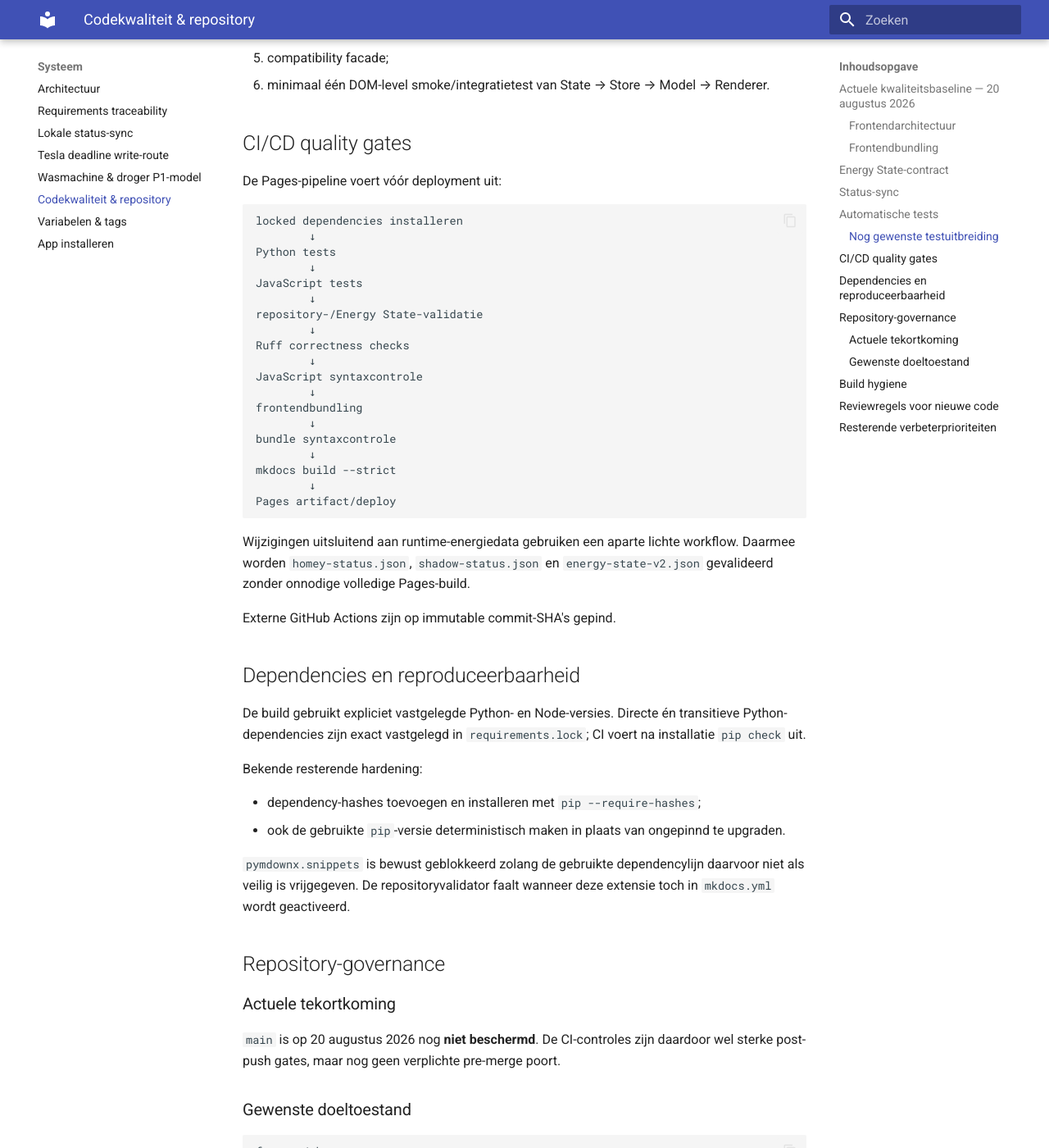
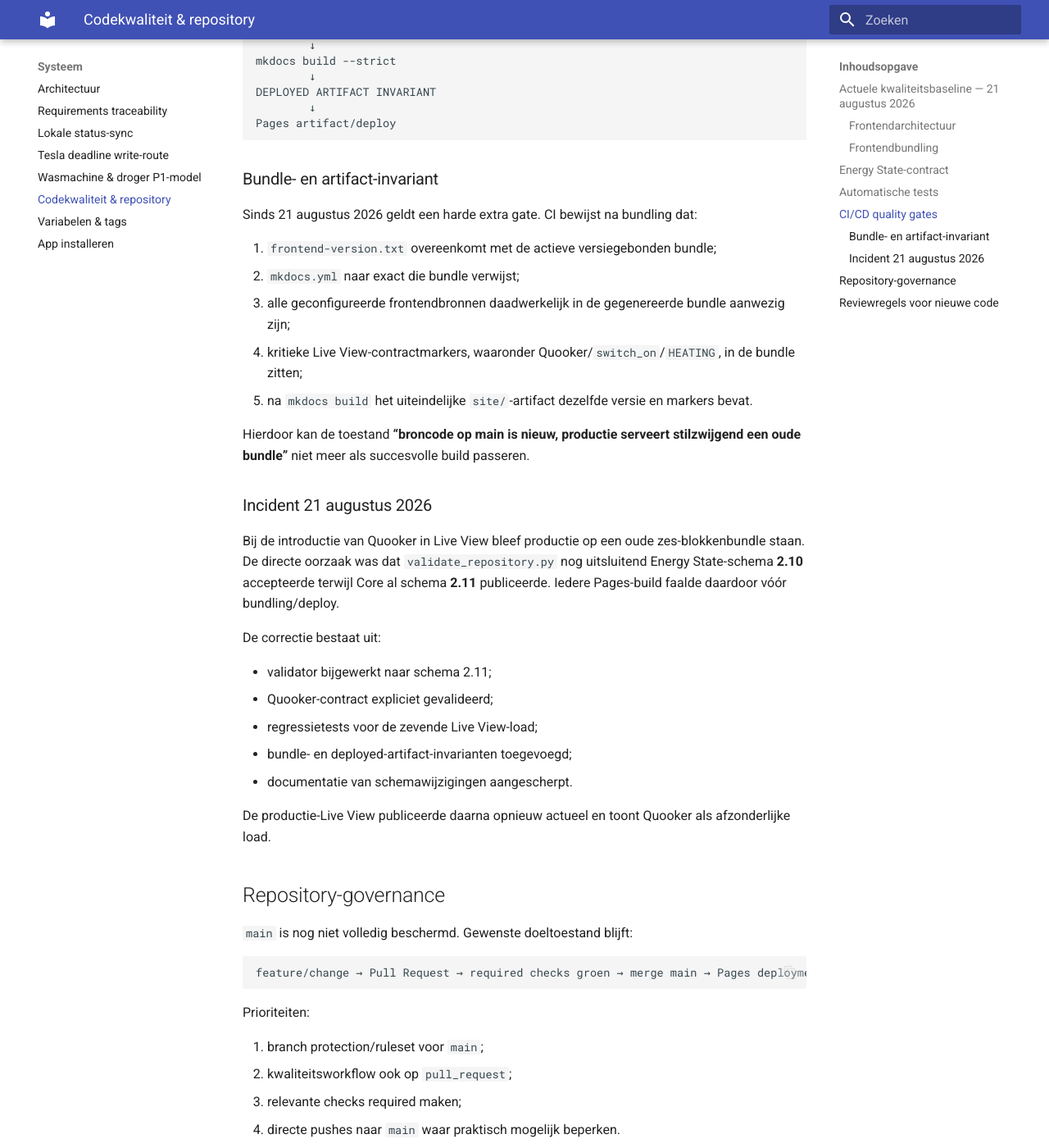
Before and after one commit to OnsKasteeltje/homey-energy-manual, an MkDocs documentation site: the page built from docs/codekwaliteit.md, in a window 1280 px wide and 1400 px high, scrolled down 2840 px. Shown: the whole window at 82% size. Built offline with MkDocs 1.6.1 and Material for MkDocs 9.7.7, drawn with Linux system fonts in a browser that asks for light colours; some of the changed text lies outside the part shown.

Commit message:
docs: update CI contract and deploy regression safeguards

````diff
--- a/docs/codekwaliteit.md
+++ b/docs/codekwaliteit.md
@@ -2,7 +2,7 @@
 
 Deze pagina beschrijft de actuele software-engineeringbaseline van de Homey Energy Manual / Energy Core v2-repository. De regels hieronder gelden naast de functionele architectuurregels in **Architectuur** en veranderen niets aan de fysieke Homey-Control-policy.
 
-## Actuele kwaliteitsbaseline — 20 augustus 2026
+## Actuele kwaliteitsbaseline — 21 augustus 2026
 
 De repository is stapsgewijs gehard op onderhoudbaarheid, testbaarheid, reproduceerbaarheid en fail-safe gedrag.
 
@@ -28,9 +28,10 @@ Belangrijke regels:
 - Business-/energielogica hoort in het model of de normalisatielaag, niet als DOM-correctie achteraf.
 - De Live Energy-renderer tekent het voorberekende view-model en hoort geen nieuwe energiebalansregels te introduceren.
 - De actieve vermogensdrempel is **>20 W**; 20 W of lager wordt niet als actieve energiestroom weergegeven.
-- Onbekend apparaatvermogen wordt niet geschat. Een apparaat kan statusmatig actief zijn terwijl het afzonderlijke vermogen onbekend blijft.
+- Onbekend apparaatvermogen wordt niet geschat.
 - `Overig` is een residuele meetcategorie na aftrek van bekende/gemeten belastingen en wordt nooit negatief weergegeven.
 - P1/netmeting blijft leidend voor de elektrische woningbalans.
+- Quooker is een first-class Live View-load: switchstatus bepaalt OFF/ON_IDLE; P1/L3 bepaalt alleen HEATING en het gemeten vermogen.
 
 ### Frontendbundling
 
@@ -45,7 +46,13 @@ Historische bronversies mogen voor rollback in Git blijven, maar alleen de expli
 De actuele websiteadapter en repositoryvalidator accepteren expliciet:
 
 ```text
-schema_version = 2.10
+schema_version = 2.11
+```
+
+Voor `loads.quooker` zijn minimaal `active`, `switch_on`, `power_w`, `status`, `source` en `fresh` verplicht. De actuele bron is:
+
+```text
+source = HOMEY_SWITCH_PLUS_P1_L3
 ```
 
 Een snapshot wordt alleen als geldig behandeld wanneer de verplichte secties aanwezig zijn en:
@@ -54,45 +61,24 @@ Een snapshot wordt alleen als geldig behandeld wanneer de verplichte secties aan
 state_revision = decision_revision = shadow_revision
 ```
 
-Een onbekende toekomstige `2.x`-versie wordt dus niet automatisch als compatibel beschouwd.
+Een onbekende toekomstige `2.x`-versie wordt niet automatisch als compatibel beschouwd. Een schemawijziging in Core moet daarom **atomair** worden doorgevoerd in publisher, adapter, fixtures/tests, repositoryvalidator en documentatie.
 
-Bij een fetch-, HTTP-, parsing- of contractfout blijft de laatste geldige snapshot beschikbaar als fallback. De frontend publiceert afzonderlijke state-, error- en stale-signalen zodat consumers geen fouttoestand uit impliciete globale state hoeven af te leiden.
-
-## Status-sync
-
-De lokale statusbuilder behandelt ontbrekende of ongeldige Homey-bronnen fail-safe:
-
-- `sync_ok` wordt uit de werkelijke bronstatus berekend en staat niet standaard op `true`;
-- ontbrekende brondata leidt tot `unknown` waar geen betrouwbare conclusie mogelijk is;
-- booleans worden expliciet genormaliseerd en niet via een generieke truthy/falsy-conversie geïnterpreteerd;
-- website/statusverwerking voegt geen extra Homey-devicepolling toe.
+Bij een fetch-, HTTP-, parsing- of contractfout blijft de laatste geldige snapshot beschikbaar als fallback.
 
 ## Automatische tests
 
-De repository bevat Python- en JavaScript-tests die vóór een Pages-deployment worden uitgevoerd.
-
-De huidige kernset controleert onder meer:
+De repository bevat Python- en JavaScript-tests die vóór een Pages-deployment worden uitgevoerd. De kernset controleert onder meer:
 
 - 20 W standby-/actiefgrens;
 - netimport versus netexport;
 - batterij laden versus ontladen;
-- prioriteit van gemeten/afgeleide huislastbronnen;
 - `Overig` als niet-negatief residu;
-- onbekend versus gemeten wasmachine-/drogervermogen;
 - Quatt + CV hybride classificatie;
-- `EnergyStore` state/error-publicatie en unsubscribe;
+- Quooker als zevende Live View-consument;
+- Quooker `ON_IDLE` zonder actieve energiestroom;
+- Quooker `HEATING` met gemeten vermogen en correcte aftrek uit `Overig`;
+- `EnergyStore` state/error-publicatie;
 - repository- en Energy State-contractvalidatie.
-
-### Nog gewenste testuitbreiding
-
-De volgende uitbreiding heeft prioriteit:
-
-1. adaptertests voor schemaacceptatie en schema-afwijzing;
-2. revision-mismatch;
-3. stale state en stale heartbeat;
-4. fetch/HTTP failure met behoud van laatste geldige snapshot;
-5. compatibility facade;
-6. minimaal één DOM-level smoke/integratietest van State → Store → Model → Renderer.
 
 ## CI/CD quality gates
 
@@ -101,108 +87,76 @@ De Pages-pipeline voert vóór deployment uit:
 ```text
 locked dependencies installeren
         ↓
-Python tests
-        ↓
-JavaScript tests
+Python + JavaScript tests
         ↓
 repository-/Energy State-validatie
         ↓
-Ruff correctness checks
-        ↓
-JavaScript syntaxcontrole
+Ruff + JavaScript syntaxcontrole
         ↓
 frontendbundling
         ↓
-bundle syntaxcontrole
+GENERATED BUNDLE INVARIANT
         ↓
 mkdocs build --strict
+        ↓
+DEPLOYED ARTIFACT INVARIANT
         ↓
 Pages artifact/deploy
 ```
 
-Wijzigingen uitsluitend aan runtime-energiedata gebruiken een aparte lichte workflow. Daarmee worden `homey-status.json`, `shadow-status.json` en `energy-state-v2.json` gevalideerd zonder onnodige volledige Pages-build.
+### Bundle- en artifact-invariant
 
-Externe GitHub Actions zijn op immutable commit-SHA's gepind.
+Sinds 21 augustus 2026 geldt een harde extra gate. CI bewijst na bundling dat:
 
-## Dependencies en reproduceerbaarheid
+1. `frontend-version.txt` overeenkomt met de actieve versiegebonden bundle;
+2. `mkdocs.yml` naar exact die bundle verwijst;
+3. alle geconfigureerde frontendbronnen daadwerkelijk in de gegenereerde bundle aanwezig zijn;
+4. kritieke Live View-contractmarkers, waaronder Quooker/`switch_on`/`HEATING`, in de bundle zitten;
+5. na `mkdocs build` het uiteindelijke `site/`-artifact dezelfde versie en markers bevat.
 
-De build gebruikt expliciet vastgelegde Python- en Node-versies. Directe én transitieve Python-dependencies zijn exact vastgelegd in `requirements.lock`; CI voert na installatie `pip check` uit.
+Hierdoor kan de toestand **“broncode op main is nieuw, productie serveert stilzwijgend een oude bundle”** niet meer als succesvolle build passeren.
 
-Bekende resterende hardening:
+### Incident 21 augustus 2026
 
-- dependency-hashes toevoegen en installeren met `pip --require-hashes`;
-- ook de gebruikte `pip`-versie deterministisch maken in plaats van ongepinnd te upgraden.
+Bij de introductie van Quooker in Live View bleef productie op een oude zes-blokkenbundle staan. De directe oorzaak was dat `validate_repository.py` nog uitsluitend Energy State-schema **2.10** accepteerde terwijl Core al schema **2.11** publiceerde. Iedere Pages-build faalde daardoor vóór bundling/deploy.
 
-`pymdownx.snippets` is bewust geblokkeerd zolang de gebruikte dependencylijn daarvoor niet als veilig is vrijgegeven. De repositoryvalidator faalt wanneer deze extensie toch in `mkdocs.yml` wordt geactiveerd.
+De correctie bestaat uit:
+
+- validator bijgewerkt naar schema 2.11;
+- Quooker-contract expliciet gevalideerd;
+- regressietests voor de zevende Live View-load;
+- bundle- en deployed-artifact-invarianten toegevoegd;
+- documentatie van schemawijzigingen aangescherpt.
+
+De productie-Live View publiceerde daarna opnieuw actueel en toont Quooker als afzonderlijke load.
 
 ## Repository-governance
 
-### Actuele tekortkoming
-
-`main` is op 20 augustus 2026 nog **niet beschermd**. De CI-controles zijn daardoor wel sterke post-push gates, maar nog geen verplichte pre-merge poort.
-
-### Gewenste doeltoestand
+`main` is nog niet volledig beschermd. Gewenste doeltoestand blijft:
 
 ```text
-feature/change
-      ↓
-Pull Request
-      ↓
-verplichte tests + validator + build
-      ↓
-alle required checks groen
-      ↓
-merge naar main
-      ↓
-Pages deployment
+feature/change → Pull Request → required checks groen → merge main → Pages deployment
 ```
 
-Daarvoor zijn nog nodig:
+Prioriteiten:
 
 1. branch protection/ruleset voor `main`;
-2. kwaliteitsworkflow ook op `pull_request` laten draaien;
-3. relevante checks als required status checks instellen;
+2. kwaliteitsworkflow ook op `pull_request`;
+3. relevante checks required maken;
 4. directe pushes naar `main` waar praktisch mogelijk beperken.
-
-Dit is de hoogste resterende repository-governanceprioriteit.
-
-## Build hygiene
-
-De frontendversie heeft één source of truth, maar de huidige bundler synchroniseert de placeholder in de tracked `mkdocs.yml` tijdens de build. Functioneel werkt dit, maar een lokale build kan daardoor de working tree wijzigen.
-
-Gewenste vervolgstap is een tijdelijke gegenereerde MkDocs-config te gebruiken, bijvoorbeeld:
-
-```text
-mkdocs.yml
-   ↓
-build/mkdocs.generated.yml
-   ↓
-mkdocs build -f build/mkdocs.generated.yml
-```
-
-De bronconfig blijft dan immutable tijdens een build.
 
 ## Reviewregels voor nieuwe code
 
-Bij iedere relevante codewijziging wordt naast de energiearchitectuur minimaal gecontroleerd:
+Bij iedere relevante wijziging wordt minimaal gecontroleerd:
 
-- is businesslogica testbaar en buiten DOM/rendering gehouden?
-- wordt centrale state hergebruikt in plaats van nieuwe globale state toegevoegd?
-- worden onbekende meetwaarden niet als `0` of als schatting behandeld?
-- blijven schema- en revision-invarianten intact?
-- bestaat voor nieuwe kritieke logica minimaal één regressietest?
-- voegt de wijziging geen nieuwe Homey-polling of dubbele publisher/writer toe?
-- blijft de build reproduceerbaar en CI fail-fast?
-- kan de wijziging veilig worden teruggedraaid?
-
-## Resterende verbeterprioriteiten
-
-1. branch protection + PR quality gate;
-2. adapter- en frontend-integratietests;
-3. dependency-hashes + gepinde pip;
-4. build zonder mutatie van tracked `mkdocs.yml`;
-5. resterende Live Energy-postprocessors geleidelijk naar model- of expliciete UI-modules verplaatsen;
-6. Energy State-contract later formaliseren als JSON Schema;
-7. optioneel commit signing invoeren.
+- businesslogica buiten DOM/rendering;
+- centrale state hergebruiken;
+- onbekende meetwaarden niet als `0` schatten;
+- schema- en revision-invarianten intact;
+- schemawijziging atomair door alle consumers/validators/tests;
+- regressietest voor kritieke nieuwe logica;
+- geen nieuwe onnodige Homey-polling of dubbele writer;
+- gegenereerde bundle én Pages-artifact aantoonbaar synchroon met de bron;
+- veilige rollback mogelijk.
 
 > Deze software-engineeringbaseline verandert geen Homey-Controlstatus. Fysieke actuatorroutes blijven onder de afzonderlijke Shadow-, writer- en cut-overregels van Energy Core v2 vallen.
````
